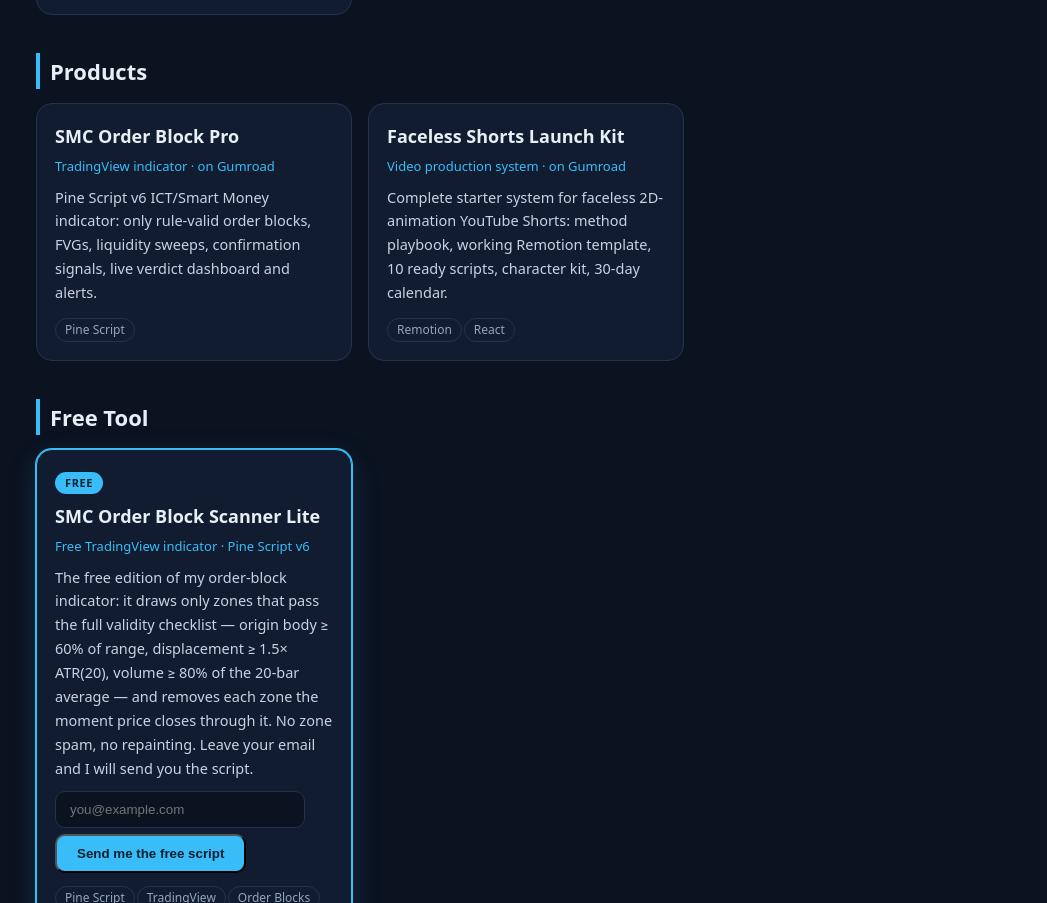
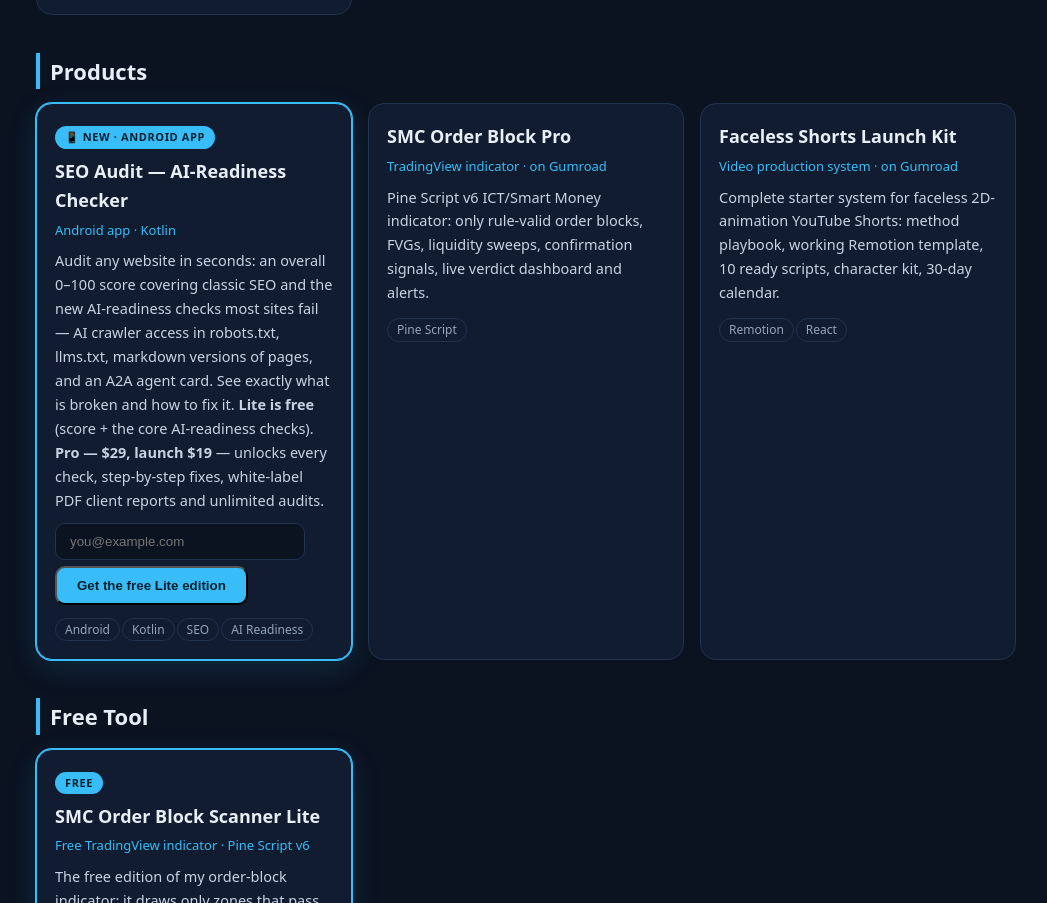
Before and after one commit to kamalmosadegh/kamalmosadegh.github.io, a plain HTML site: page index.html in a window 1280 px wide. Shown: the part 3590-4493 px from the top of the page, without its empty margins (114-1161 px from the left). Drawn offline with Linux system fonts and the light colour scheme.

Commit message:
Add SEO Audit app sales section to Products

```diff
--- a/index.html
+++ b/index.html
@@ -76,6 +76,7 @@ a{color:var(--acc)}
 
 <h2>Products</h2>
 <div class="grid">
+<div class="card featured"><span class="badge">📱 NEW · ANDROID APP</span><h3>SEO Audit — AI-Readiness Checker</h3><p class="meta">Android app · Kotlin</p><p>Audit any website in seconds: an overall 0–100 score covering classic SEO and the new AI-readiness checks most sites fail — AI crawler access in robots.txt, llms.txt, markdown versions of pages, and an A2A agent card. See exactly what is broken and how to fix it. <b>Lite is free</b> (score + the core AI-readiness checks). <b>Pro — $29, launch $19</b> — unlocks every check, step-by-step fixes, white-label PDF client reports and unlimited audits.</p><form action="https://formsubmit.co/kamalmosadegh6977@gmail.com" method="POST"><input type="hidden" name="_subject" value="New SEO Audit Lite lead"><input type="hidden" name="_captcha" value="false"><input type="hidden" name="_next" value="https://kamalmosadegh.github.io/"><input type="email" name="email" required placeholder="you@example.com" style="background:#0b1220;border:1px solid var(--line);border-radius:10px;padding:10px 14px;color:var(--txt);min-width:250px;margin:10px 6px 0 0"><button type="submit" class="btn">Get the free Lite edition</button></form><div class="tags"><span>Android</span><span>Kotlin</span><span>SEO</span><span>AI Readiness</span></div></div>
 <div class="card"><h3>SMC Order Block Pro</h3><p class="meta">TradingView indicator · on Gumroad</p><p>Pine Script v6 ICT/Smart Money indicator: only rule-valid order blocks, FVGs, liquidity sweeps, confirmation signals, live verdict dashboard and alerts.</p><div class="tags"><span>Pine Script</span></div></div>
 <div class="card"><h3>Faceless Shorts Launch Kit</h3><p class="meta">Video production system · on Gumroad</p><p>Complete starter system for faceless 2D-animation YouTube Shorts: method playbook, working Remotion template, 10 ready scripts, character kit, 30-day calendar.</p><div class="tags"><span>Remotion</span><span>React</span></div></div>
 </div>
```
